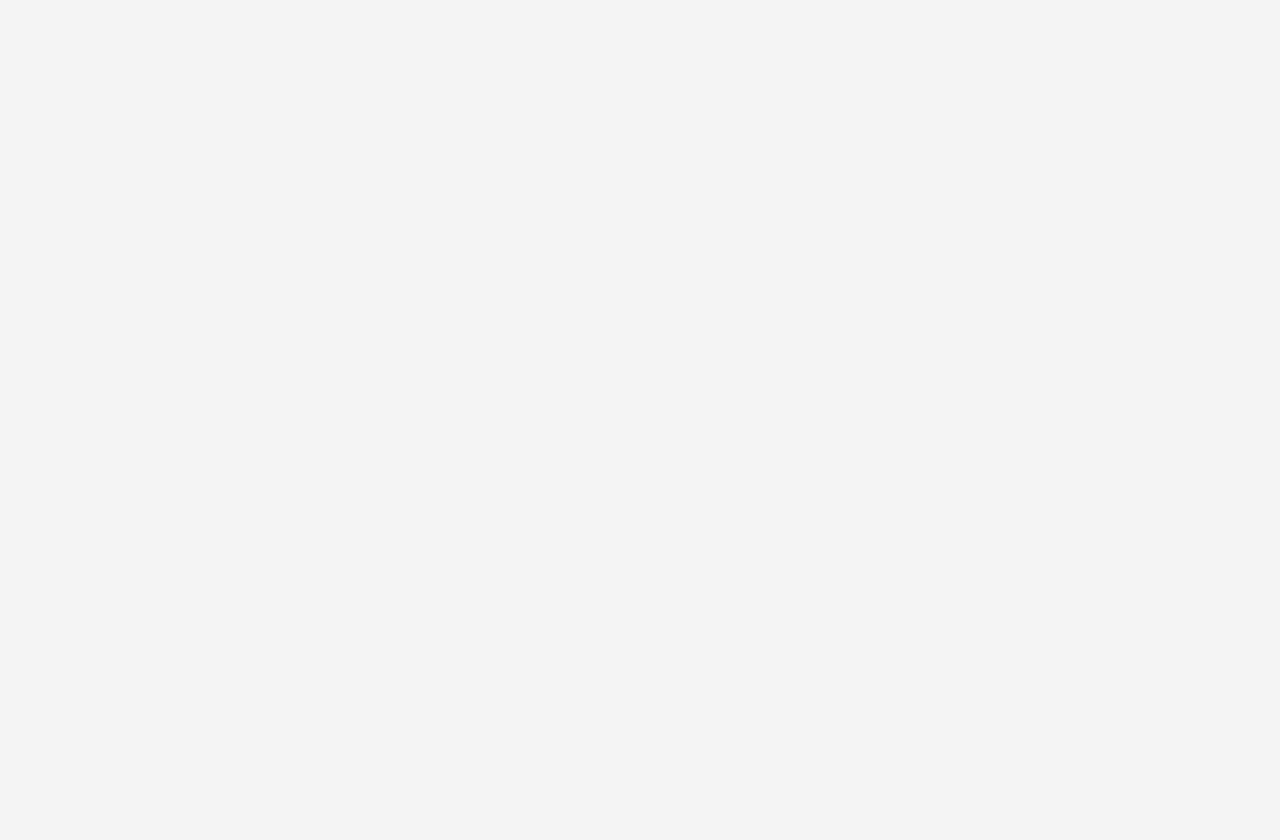
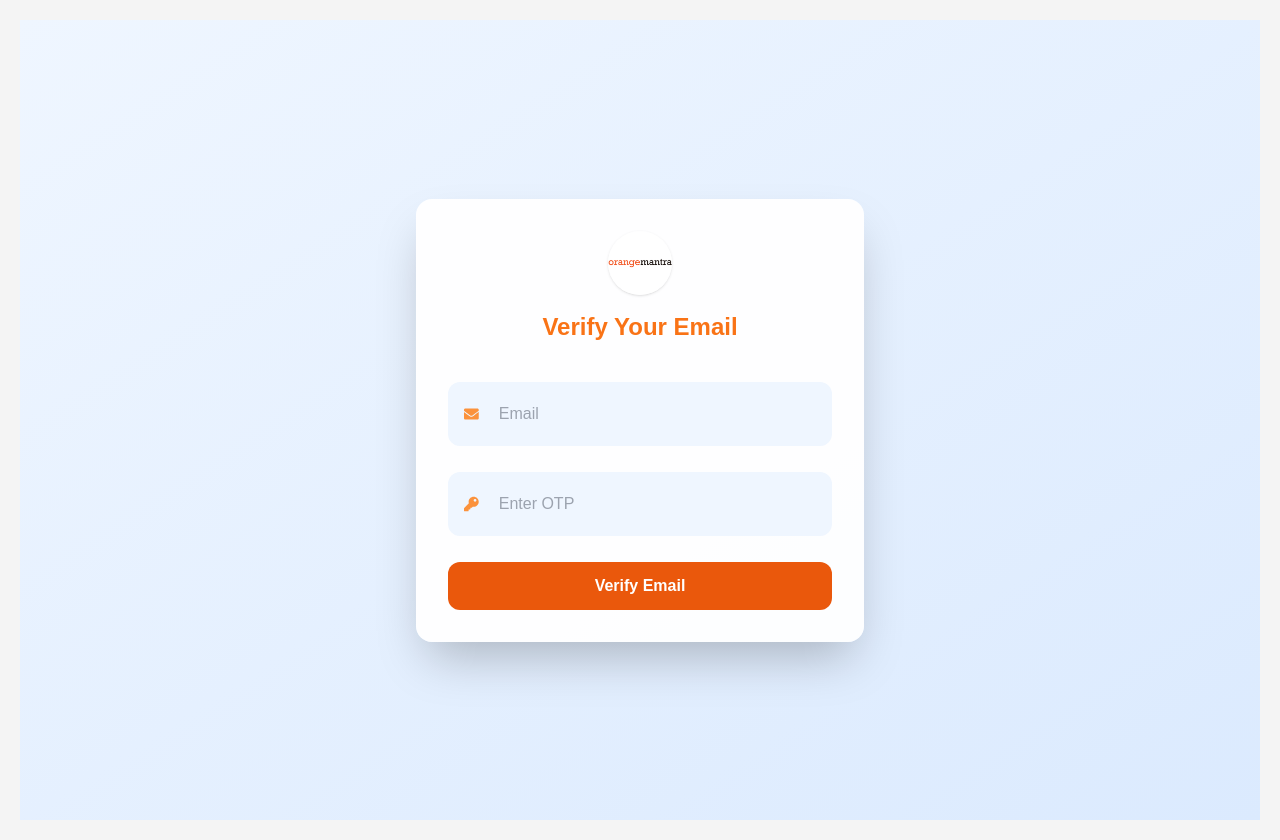
Before and after one commit to Harshit-FullStackDev/CubicleRide-Frontend, a React (Create React App) app: page /otp-verify in a window 1280 px wide. Before the commit this address had no page. Before the commit the page ends 800 px from the top, so only its background shows below. Built offline with nearby package versions, Linux system fonts and the light colour scheme.

Commit message:
Frontend V1.0

```diff
--- a/src/App.js
+++ b/src/App.js
@@ -11,6 +11,8 @@ import ViewRides from "./pages/admin/ViewRides";
 import ProtectedRoute from "./components/ProtectedRoute";
 import EditRide from "./pages/employee/EditRide";
 import EditEmployee from "./pages/admin/EditEmployee";
+import OtpVerify from "./components/OTPVerify";
+
 function App() {
   return (
       <Routes>
@@ -45,6 +47,7 @@ function App() {
             element={<ProtectedRoute role="ADMIN"><ViewRides /></ProtectedRoute>}
         />
             <Route path="/employee/edit/:id" element={<EditRide />} />
+          <Route path="/otp-verify" element={<OtpVerify />} />
       </Routes>
   );
 }
--- /dev/null
+++ b/src/components/OTPVerify.js
@@ -0,0 +1,75 @@
+import React, { useState, useEffect } from "react";
+import api from "../api/axios";
+import { useNavigate, useLocation } from "react-router-dom";
+import { FaEnvelope, FaKey } from "react-icons/fa";
+
+function OtpVerify() {
+    const [email, setEmail] = useState("");
+    const [otp, setOtp] = useState("");
+    const [loading, setLoading] = useState(false);
+    const navigate = useNavigate();
+    const location = useLocation();
+
+    useEffect(() => {
+        if (location.state && location.state.email) {
+            setEmail(location.state.email);
+        }
+    }, [location.state]);
+
+    const handleSubmit = async (e) => {
+        e.preventDefault();
+        setLoading(true);
+        try {
+            await api.post("/auth/verify-otp", { email, otp });
+            alert("Email verified! You can now login.");
+            navigate("/login");
+        } catch {
+            alert("Invalid OTP or email. Please try again.");
+        } finally {
+            setLoading(false);
+        }
+    };
+
+    return (
+        <div className="min-h-screen flex items-center justify-center bg-gradient-to-br from-blue-50 to-blue-100 p-4">
+            <div className="bg-white bg-opacity-95 p-8 rounded-2xl shadow-2xl w-full max-w-md flex flex-col items-center">
+                <img src="/orangemantra Logo.png" alt="Logo" className="w-16 h-16 mb-4 rounded-full shadow" />
+                <h2 className="text-2xl font-bold text-orange-500 mb-6 text-center">Verify Your Email</h2>
+                <form onSubmit={handleSubmit} className="space-y-4 w-full">
+                    <div className="flex items-center gap-3 bg-blue-50 rounded-xl px-4 py-3">
+                        <FaEnvelope className="text-orange-400" />
+                        <input
+                            name="email"
+                            placeholder="Email"
+                            value={email}
+                            onChange={e => setEmail(e.target.value)}
+                            required
+                            type="email"
+                            className="bg-transparent w-full outline-none"
+                        />
+                    </div>
+                    <div className="flex items-center gap-3 bg-blue-50 rounded-xl px-4 py-3">
+                        <FaKey className="text-orange-400" />
+                        <input
+                            name="otp"
+                            placeholder="Enter OTP"
+                            value={otp}
+                            onChange={e => setOtp(e.target.value)}
+                            required
+                            className="bg-transparent w-full outline-none"
+                        />
+                    </div>
+                    <button
+                        type="submit"
+                        className="w-full bg-orange-600 hover:bg-blue-700 text-white py-3 rounded-xl transition font-semibold mt-2"
+                        disabled={loading}
+                    >
+                        {loading ? "Verifying..." : "Verify Email"}
+                    </button>
+                </form>
+            </div>
+        </div>
+    );
+}
+
+export default OtpVerify;
--- a/src/pages/Register.js
+++ b/src/pages/Register.js
@@ -28,8 +28,8 @@ function Register() {
         e.preventDefault();
         try {
             await api.post("/auth/register", data);
-            alert("Registered! Please login.");
-            navigate("/login");
+            alert("Registered! Please check your email for OTP.");
+            navigate("/otp-verify", { state: { email: data.email } });
         } catch (err) {
             alert("Registration failed");
         }
```
